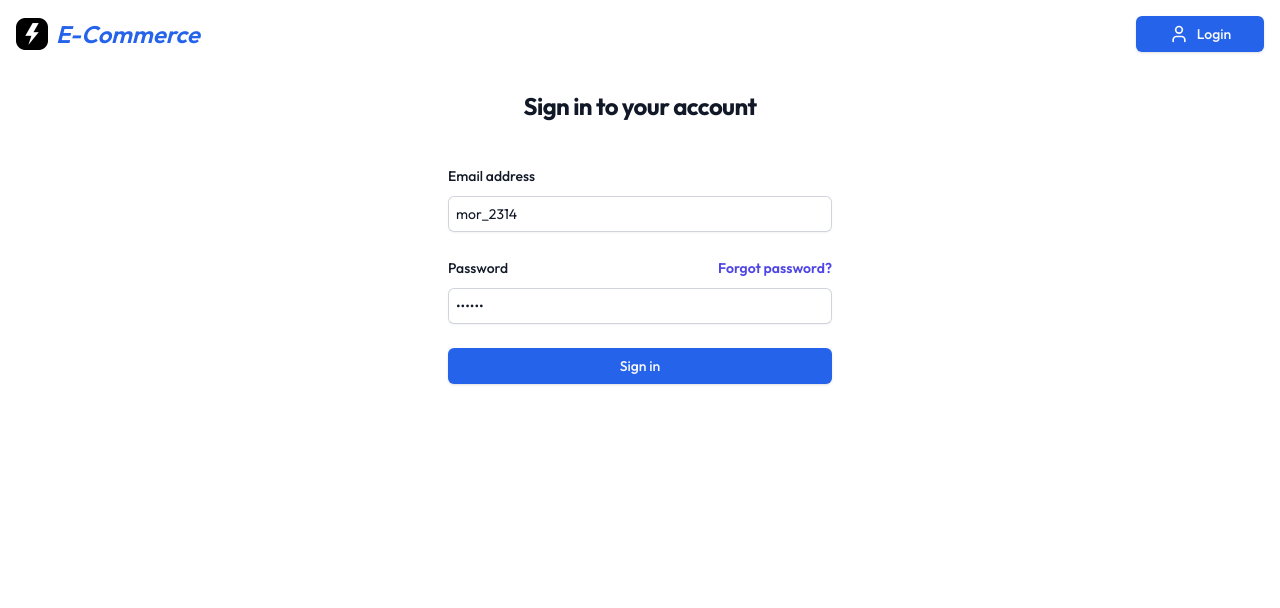
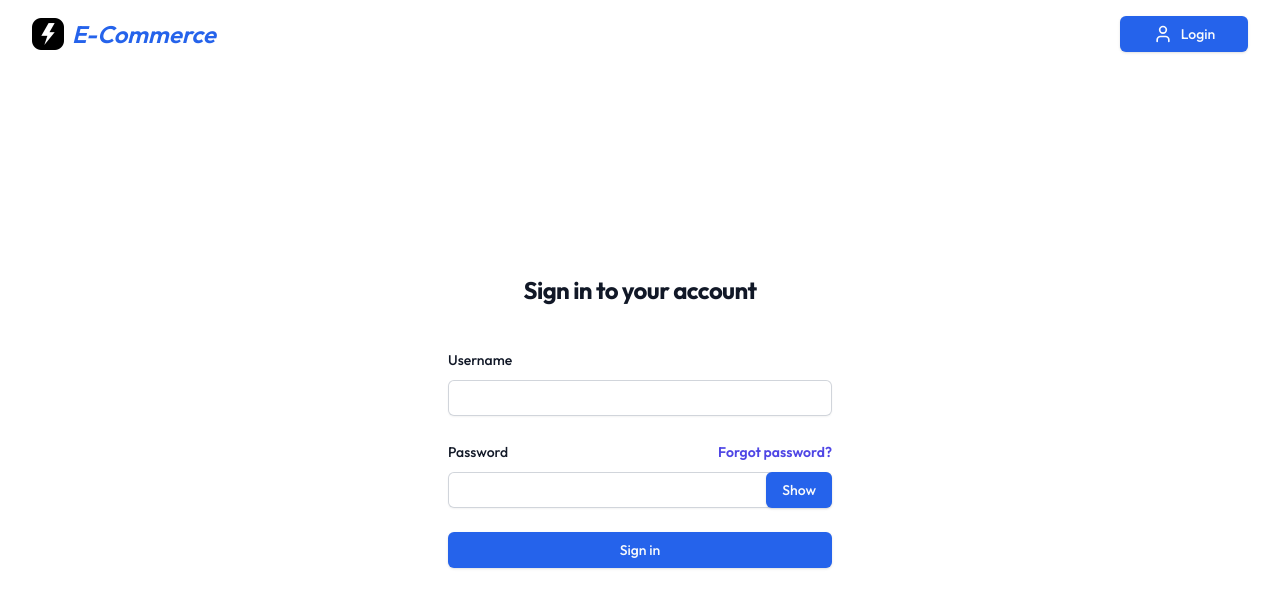
Before and after one commit to Rohit9894/-E-commerce-assignment-, a React (Vite) app: page /login in a window 1280 px wide. Shown: the top 608 px of the page. Built offline with nearby package versions, Linux system fonts and the light colour scheme.

Commit message:
crdential-remove and password show added

```diff
--- a/src/App.tsx
+++ b/src/App.tsx
@@ -3,7 +3,7 @@ import AllRoutes from "./Routes/AllRoutes";
 
 const App = () => {
   return (
-    <div className="min-h-screen">
+    <div className="min-h-screen flex flex-col justify-center items-center">
       <Navbar />
       <AllRoutes/>
     </div>
--- a/src/Routes/Login.tsx
+++ b/src/Routes/Login.tsx
@@ -5,11 +5,12 @@ import { useDispatch, useSelector } from "react-redux";
 import { useNavigate } from "react-router-dom";
 import { RootState } from "../redux/store";
 const initState = {
-  username: "mor_2314",
-  password: "83r5^_",
+  username: "",
+  password: "",
 };
 const Login = () => {
   const [formState, setFormState] = useState(initState);
+  const [show, setShow] = useState<boolean>(false);
   const isAuth = useSelector((state: RootState) => state.auth.isAuth);
   const dispatch = useDispatch();
   const navigate = useNavigate();
@@ -46,7 +47,7 @@ const Login = () => {
           <form className="space-y-6" onSubmit={handleLogin}>
             <div>
               <label className="block text-sm font-medium leading-6 text-gray-900">
-                Email address
+                Username
               </label>
               <div className="mt-2">
                 <input
@@ -75,15 +76,18 @@ const Login = () => {
                   </a>
                 </div>
               </div>
-              <div className="mt-2">
+              <div className="mt-2 relative">
                 <input
                   id="password"
                   name="password"
                   value={password}
-                  type="password"
+                  type={show ? "text" : "password"}
                   required
                   className="input-style"
                 />
+                <Button onClick={()=>setShow(!show)} type="button" className="absolute top-0 right-0">
+                 {show?"Hide":"Show"}
+                </Button>
               </div>
             </div>
 
--- a/tailwind.config.js
+++ b/tailwind.config.js
@@ -10,9 +10,11 @@ export default {
       },
       container: {
         center: true,
-        padding: "1rem",
-        screens: {
-          "2xl": "1400px",
+
+        padding: {
+          DEFAULT: "1rem",
+          sm: "2rem",
+          lg: "2rem",
         },
       },
       borderRadius: {
```
Also changed, not shown: 1 other file (tests, documents, lock files or other folders).
